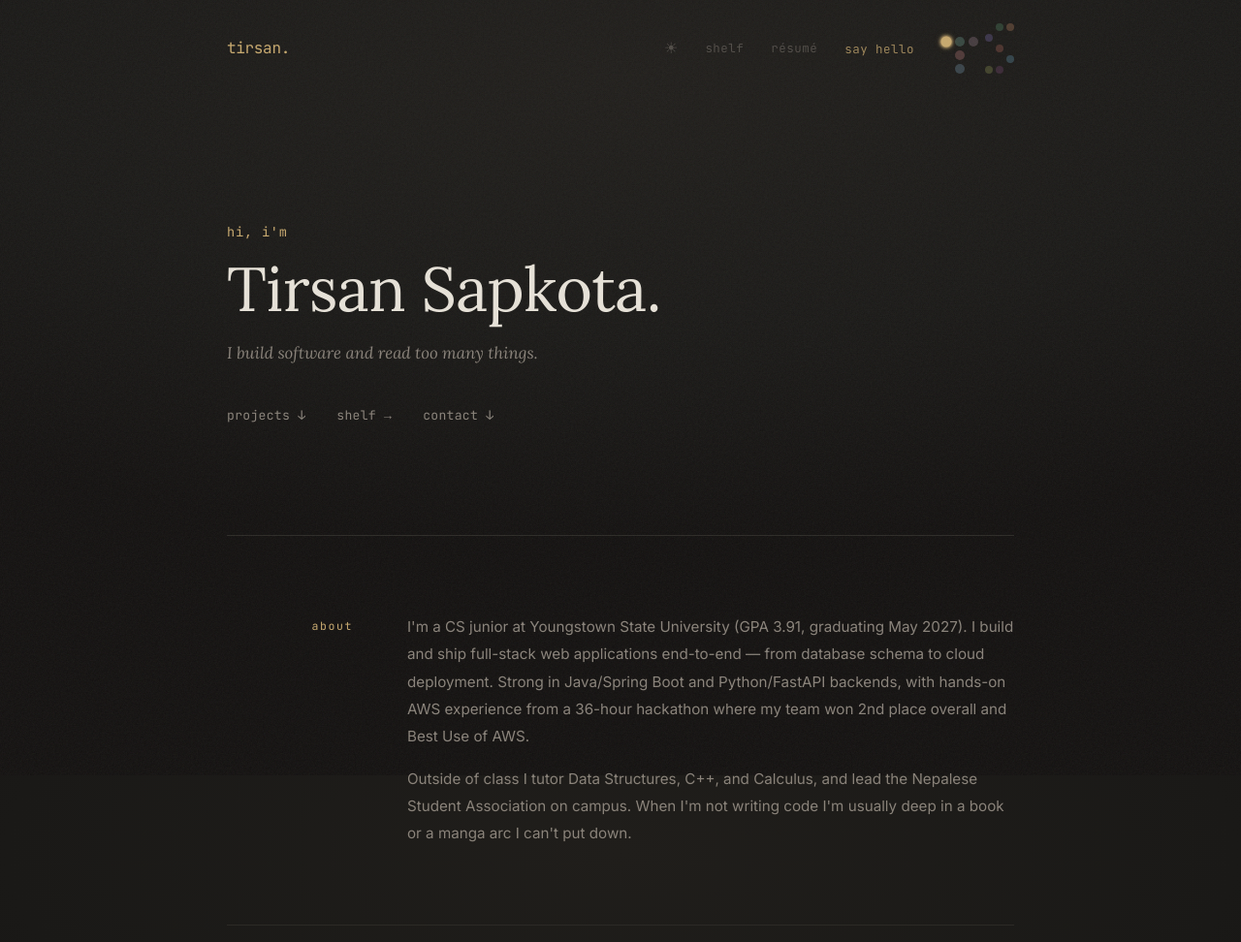
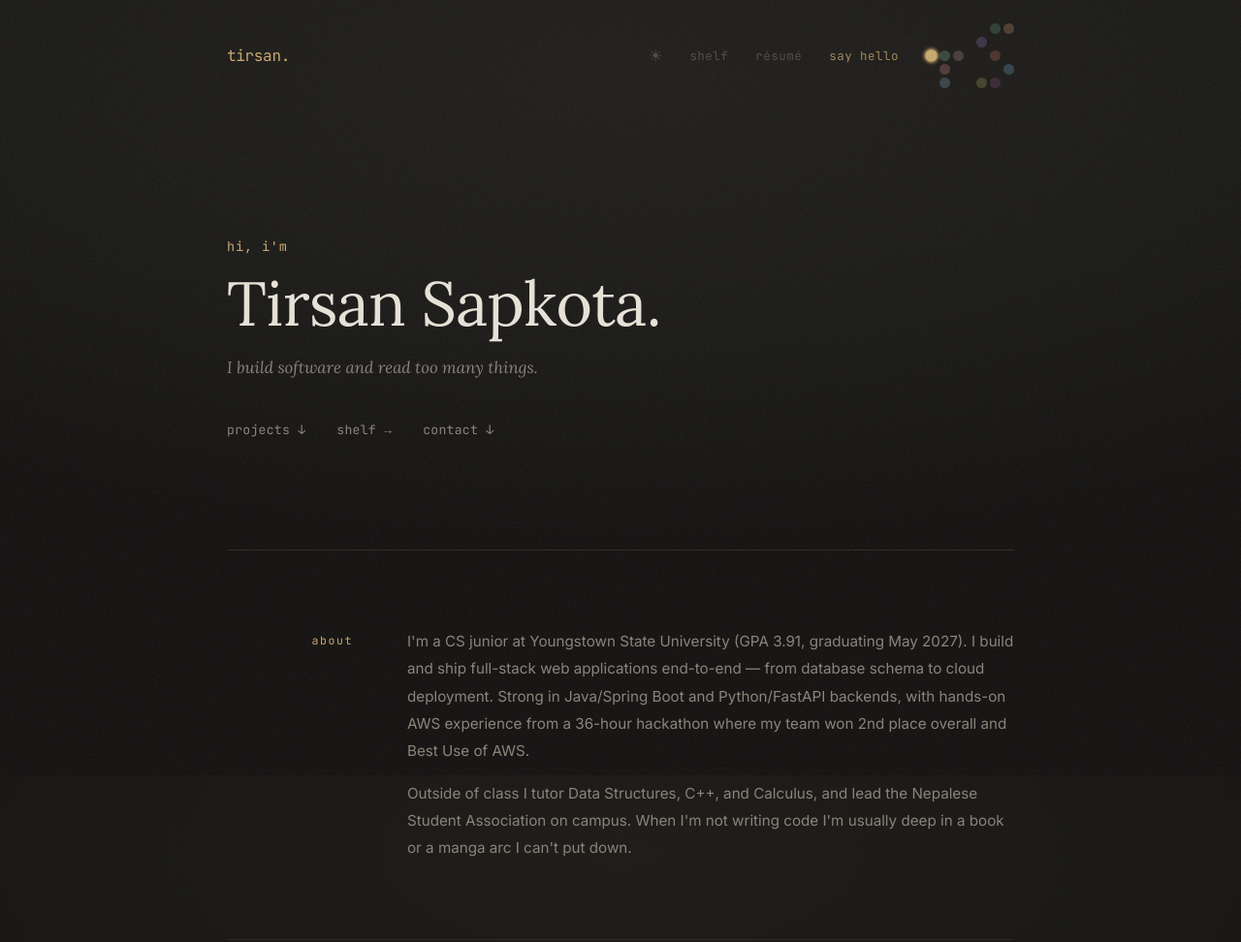
Before and after one commit to tsapkota07/personal-website, a plain HTML site: page index.html in a window 1280 px wide. Shown: the top 972 px of the page at 97% size. Drawn offline with Linux system fonts and the light colour scheme.

Commit message:
Updated Style.css, theme switcher size

```diff
--- a/style.css
+++ b/style.css
@@ -361,28 +361,32 @@ a,
 .theme-switcher {
   display: flex;
   align-items: flex-end;
-  gap: 7px;
+  gap: 13px;
 }
 
 /* Each letter is a small CSS grid */
 .ts-letter {
   display: grid;
-  grid-template-columns: repeat(3, 8px);
+  grid-template-columns: repeat(3, 11px);
   gap: 3px;
 }
 
 .ts-letter--T {
-  grid-template-columns: repeat(3, 10px);
-  grid-template-rows:    repeat(3, 10px);
-  gap: 4px;
-}
-.ts-letter--S { grid-template-rows: repeat(5, 8px); }
+  grid-template-columns: repeat(3, 11px);
+  grid-template-rows:    repeat(3, 11px);
+}
+
+.ts-letter--T .ts-dot {
+  width:  11px;
+  height: 11px;
+}
+.ts-letter--S { grid-template-rows: repeat(5, 11px); }
 
 .ts-dot {
   grid-column: var(--c);
   grid-row:    var(--r);
-  width:  8px;
-  height: 8px;
+  width:  11px;
+  height: 11px;
   border-radius: 50%;
   border: none;
   cursor: pointer;
@@ -390,12 +394,6 @@ a,
   background: var(--dot-color);
   opacity: 0.28;
   transition: opacity 0.2s ease, transform 0.18s ease, box-shadow 0.2s ease;
-}
-
-/* T dots are slightly larger */
-.ts-letter--T .ts-dot {
-  width:  10px;
-  height: 10px;
 }
 
 .ts-dot:hover  { opacity: 0.75; transform: scale(1.3); }
```
